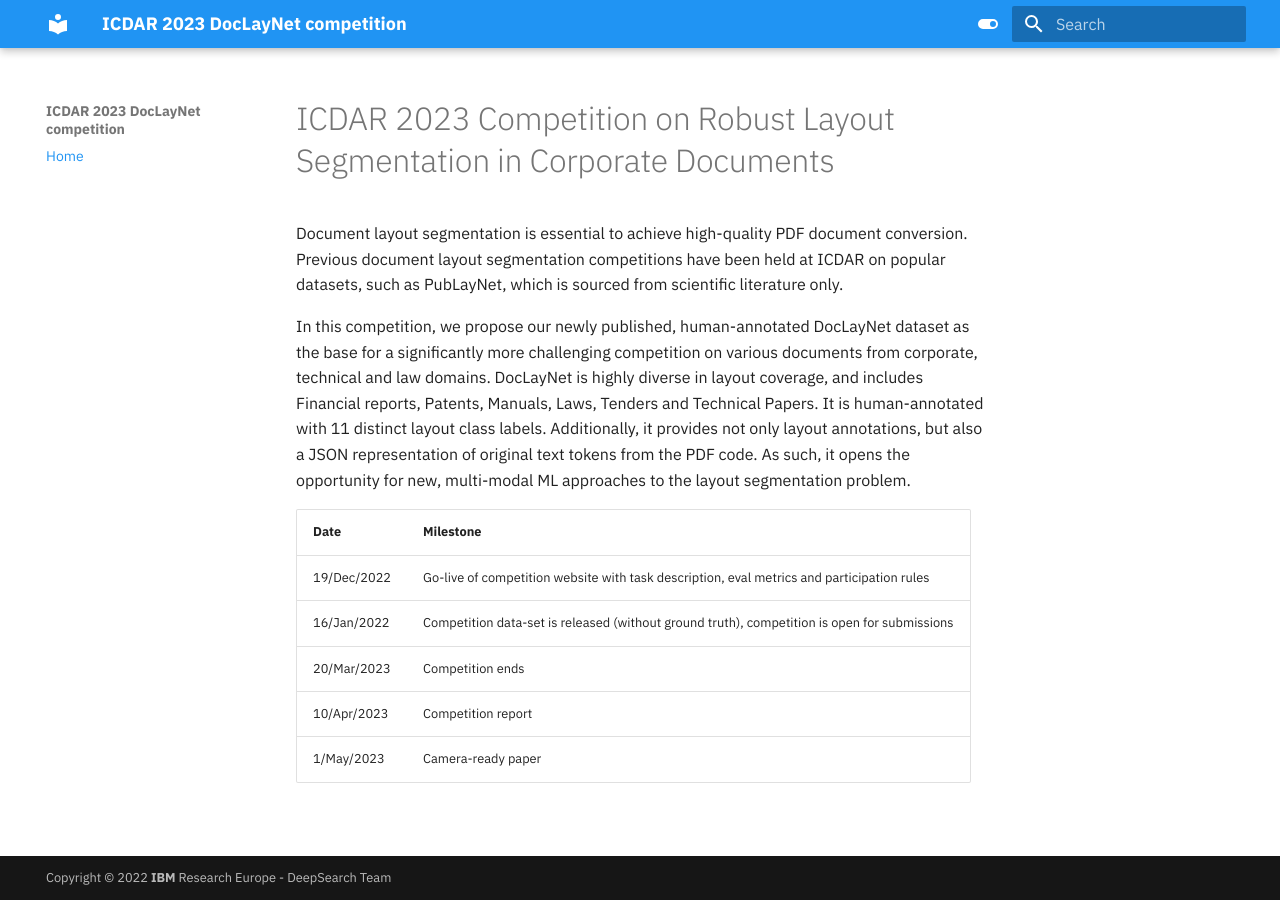
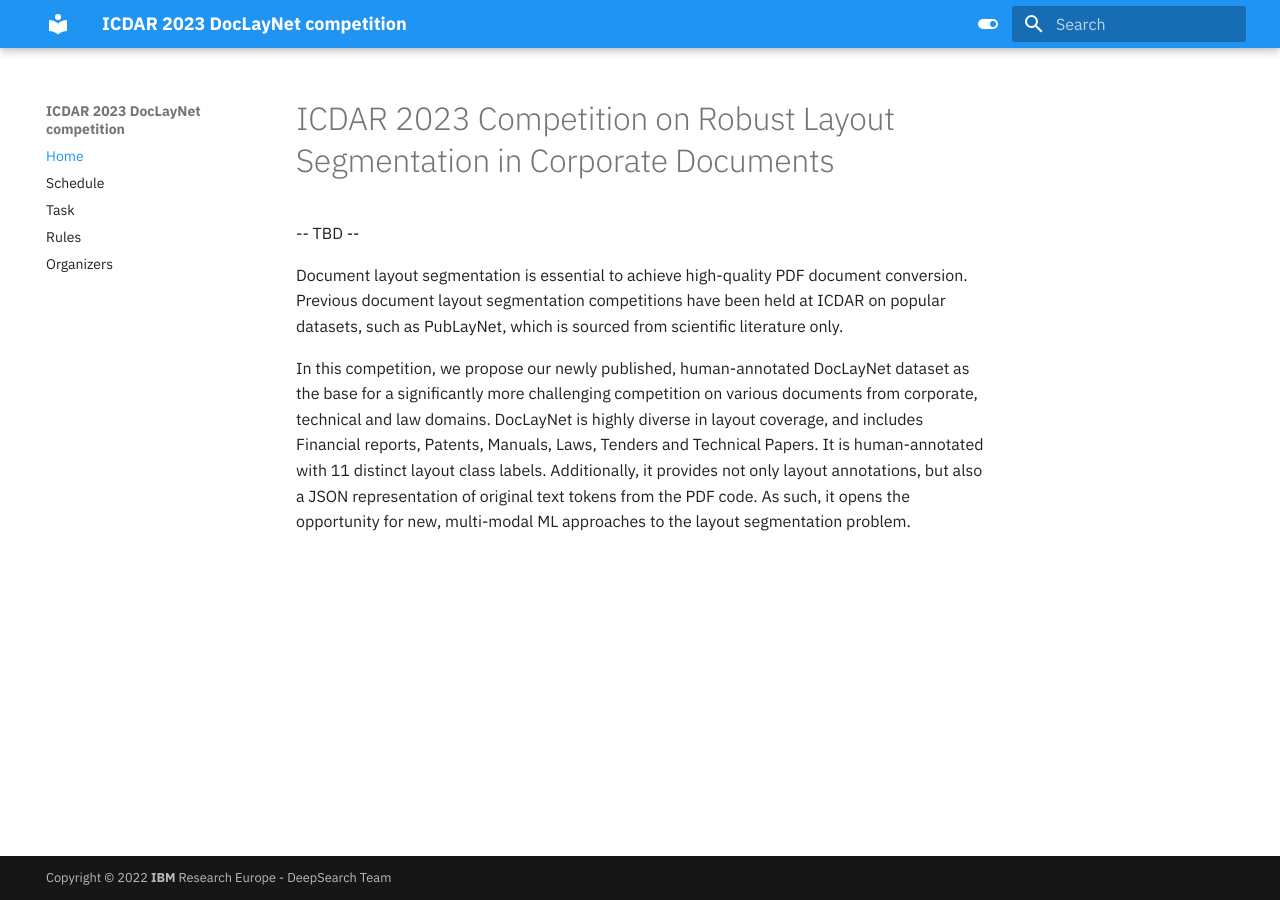
Before and after one commit to DS4SD/icdar23-doclaynet, an MkDocs documentation site: the page built from docs/index.md, in a window 1280 px wide. Built offline with MkDocs 1.6.1 and Material for MkDocs 9.7.7, drawn with Linux system fonts in a browser that asks for light colours.

Commit message:
Update page contents (WIP)
Signed-off-by: Christoph Auer <CAU@zurich.ibm.com>

```diff
--- a/docs/index.md
+++ b/docs/index.md
@@ -1,15 +1,7 @@
 # ICDAR 2023 Competition on Robust Layout Segmentation in Corporate Documents
 
+-- TBD --
 
 Document layout segmentation is essential to achieve high-quality PDF document conversion. Previous document layout segmentation competitions have been held at ICDAR on popular datasets, such as PubLayNet, which is sourced from scientific literature only.
 
 In this competition, we propose our newly published, human-annotated DocLayNet dataset as the base for a significantly more challenging competition on various documents from corporate, technical and law domains. DocLayNet is highly diverse in layout coverage, and includes Financial reports, Patents, Manuals, Laws, Tenders and Technical Papers. It is human-annotated with 11 distinct layout class labels. Additionally, it provides not only layout annotations, but also a JSON representation of original text tokens from the PDF code. As such, it opens the opportunity for new, multi-modal ML approaches to the layout segmentation problem.
-
-
-| Date | Milestone |
-|------|-----------|
-|19/Dec/2022 | Go-live of competition website with task description, eval metrics and participation rules |
-|16/Jan/2022 | Competition data-set is released (without ground truth), competition is open for submissions  |
-|20/Mar/2023 | Competition ends |
-|10/Apr/2023 | Competition report |
-|1/May/2023 | Camera-ready paper |
--- a/mkdocs.yml
+++ b/mkdocs.yml
@@ -51,6 +51,10 @@ theme:
 
 nav:
   - Home: index.md
+  - Schedule: schedule.md
+  - Task: task.md
+  - Rules: rules.md
+  - Organizers: team.md
 
 # Copyright
 copyright: Copyright &copy; 2022 <strong>IBM</strong> Research Europe - DeepSearch Team
```
Also changed, not shown: docs/rules.md (added, +12 -0 lines), docs/schedule.md (added, +11 -0 lines), docs/task.md (added, +31 -0 lines), docs/team.md (added, +1 -0 lines).
